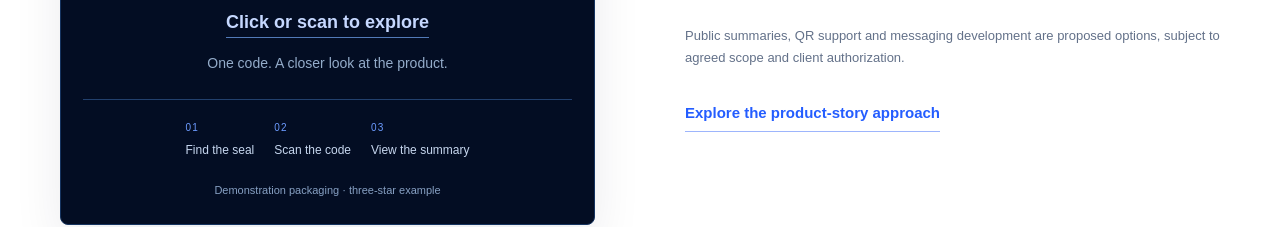
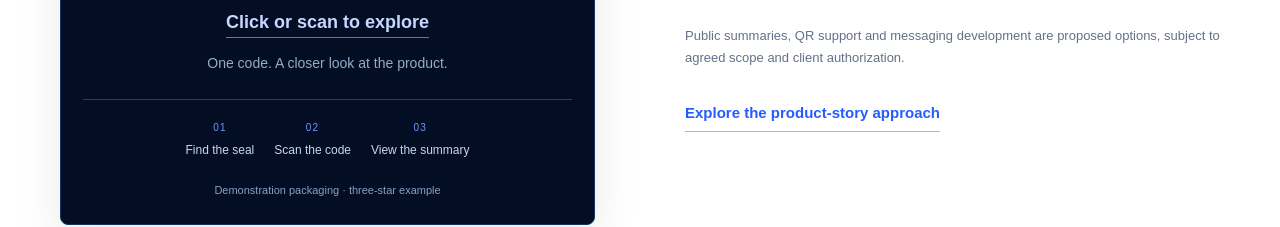
Before and after one commit to AndyTPV/perfect_protein_partners, a Next.js app: page / in a window 1280 px wide. Shown: the part 4340-4567 px from the top of the page. Built offline with nearby package versions, Linux system fonts and the light colour scheme.

Commit message:
Center QR demonstration numbers above their descriptions

```diff
--- a/styles/globals.css
+++ b/styles/globals.css
@@ -55,7 +55,7 @@
 .qr-demo-instruction>p{color:#94acca;font-size:.875rem;margin:14px 0 24px}
 .qr-pointer{display:block;color:#79a4ff;width:26px;height:26px;margin:0 auto 12px}
 .qr-demo-flow{display:flex;justify-content:center;gap:20px;padding:20px 18px 0;margin:0 22px;list-style:none;border-top:1px solid #22406d;font-size:.75rem;line-height:1.5;color:#c7d7ef}
-.qr-demo-flow>li{margin:0}.qr-demo-flow span{display:block;color:#6c9bff;font-size:.625rem;letter-spacing:.12em;margin-bottom:6px}
+.qr-demo-flow>li{margin:0;text-align:center}.qr-demo-flow span{display:block;color:#6c9bff;font-size:.625rem;letter-spacing:.12em;margin-bottom:6px}
 .qr-demo-caption{color:#87a0c3;font-size:.6875rem;text-align:center;margin:22px 15px 0}
 @keyframes qr-beacon{0%,100%{box-shadow:0 0 0 2px #235aff55}50%{box-shadow:0 0 0 4px #397bff44,0 0 14px #397bff66}}
 .qr-summary-dialog{width:min(940px,calc(100% - 32px));max-height:90dvh;margin:auto;padding:0;border:1px solid #34517d;border-radius:10px;background:#07152b;color:white;box-shadow:0 30px 100px #0008;overflow-y:auto;overscroll-behavior:contain}
```
